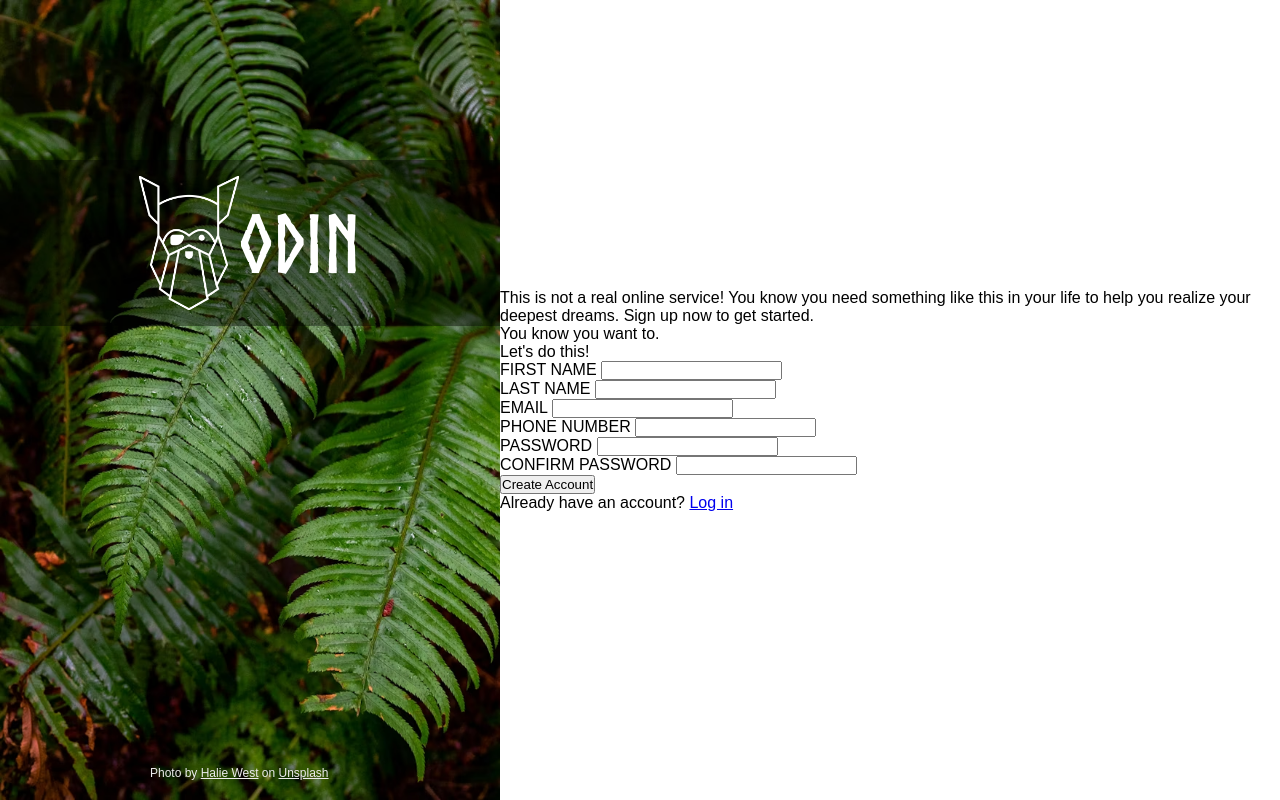
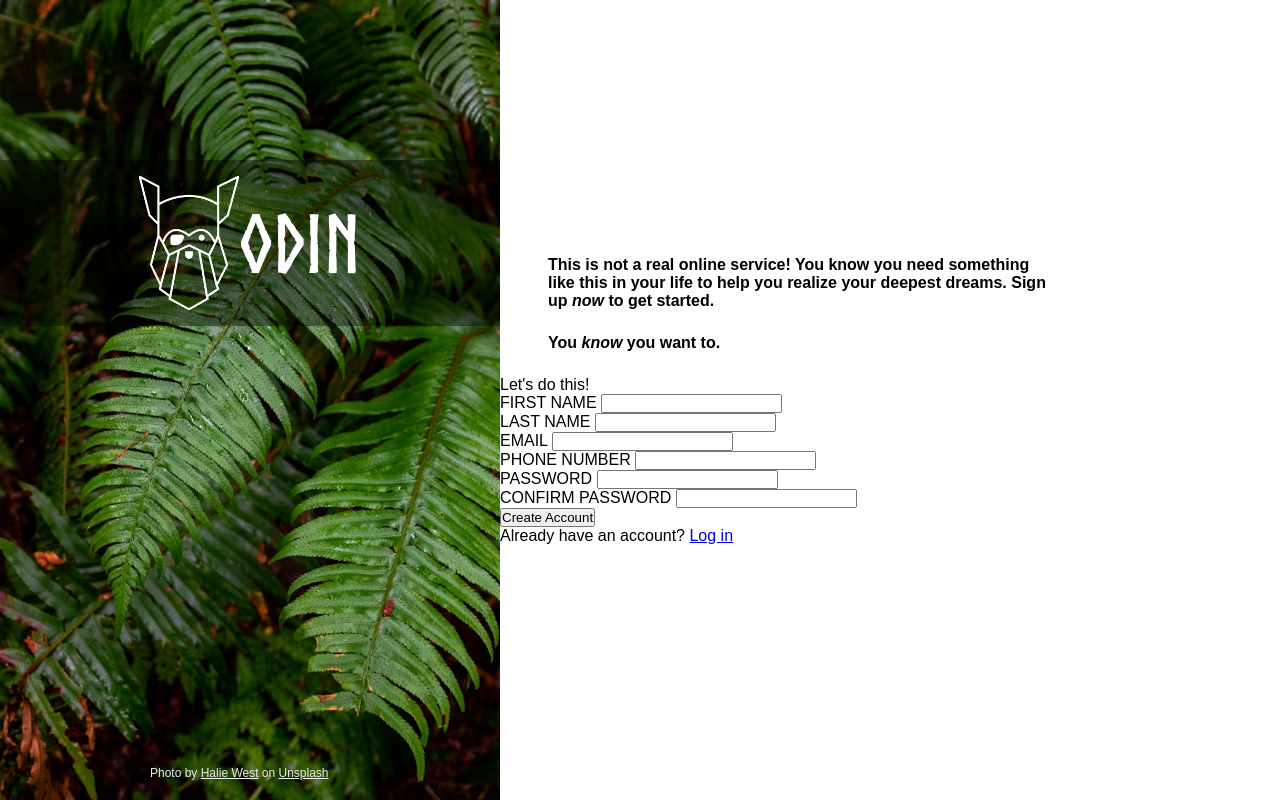
Before and after one commit to Jupiter4977/odin-sign-up-form, a plain HTML site: page index.html in a window 1280 px wide. Drawn offline with Linux system fonts and the light colour scheme.

Commit message:
style: Call to action: Size, spacing and font styles

```diff
--- a/styles.css
+++ b/styles.css
@@ -72,3 +72,19 @@ button {
 .sidebar__attribution a {
   color: rgb(236, 236, 236);
 }
+
+/*Call To Action*/
+
+.call-to-action__content {
+  width: 500px;
+  padding-left: 3em;
+}
+
+.call-to-action__description {
+  font-weight: 700;
+  margin-bottom: 1.5em;
+}
+
+.italic-span {
+  font-style: italic;
+}
```
